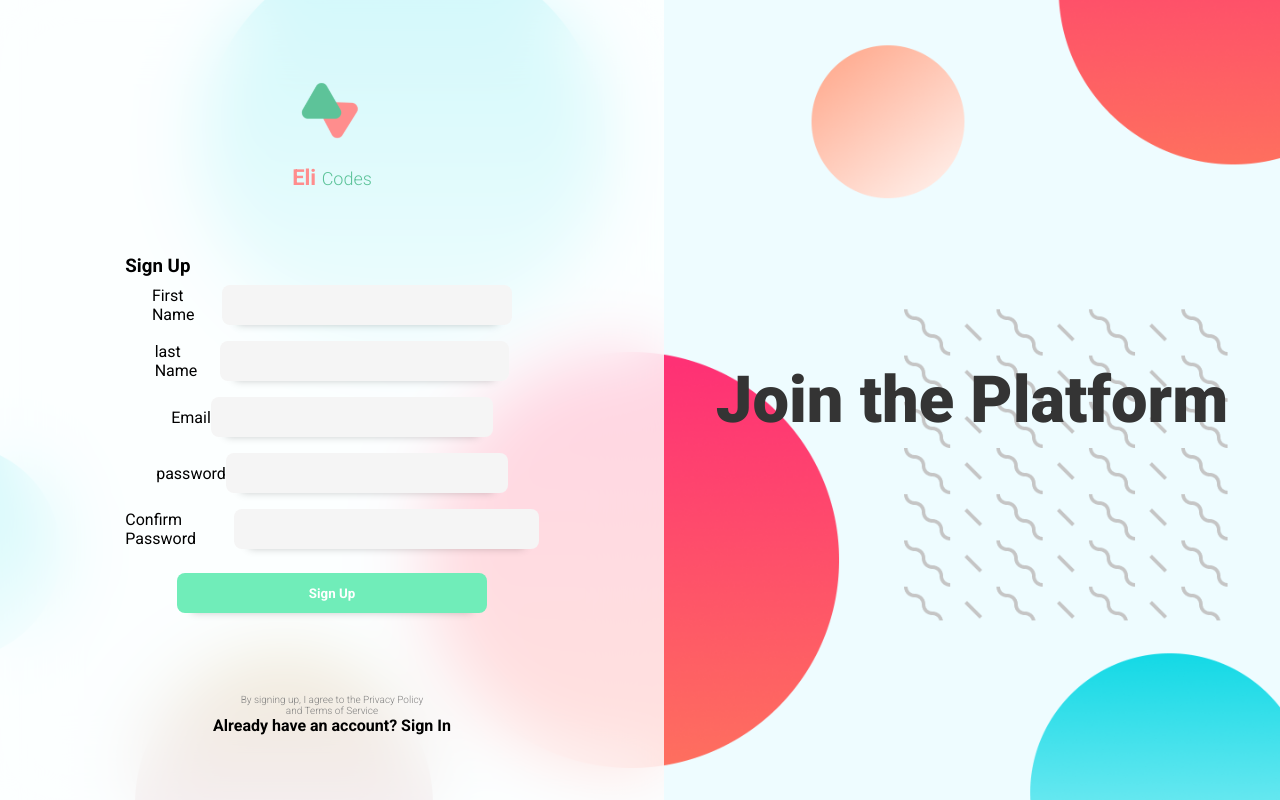
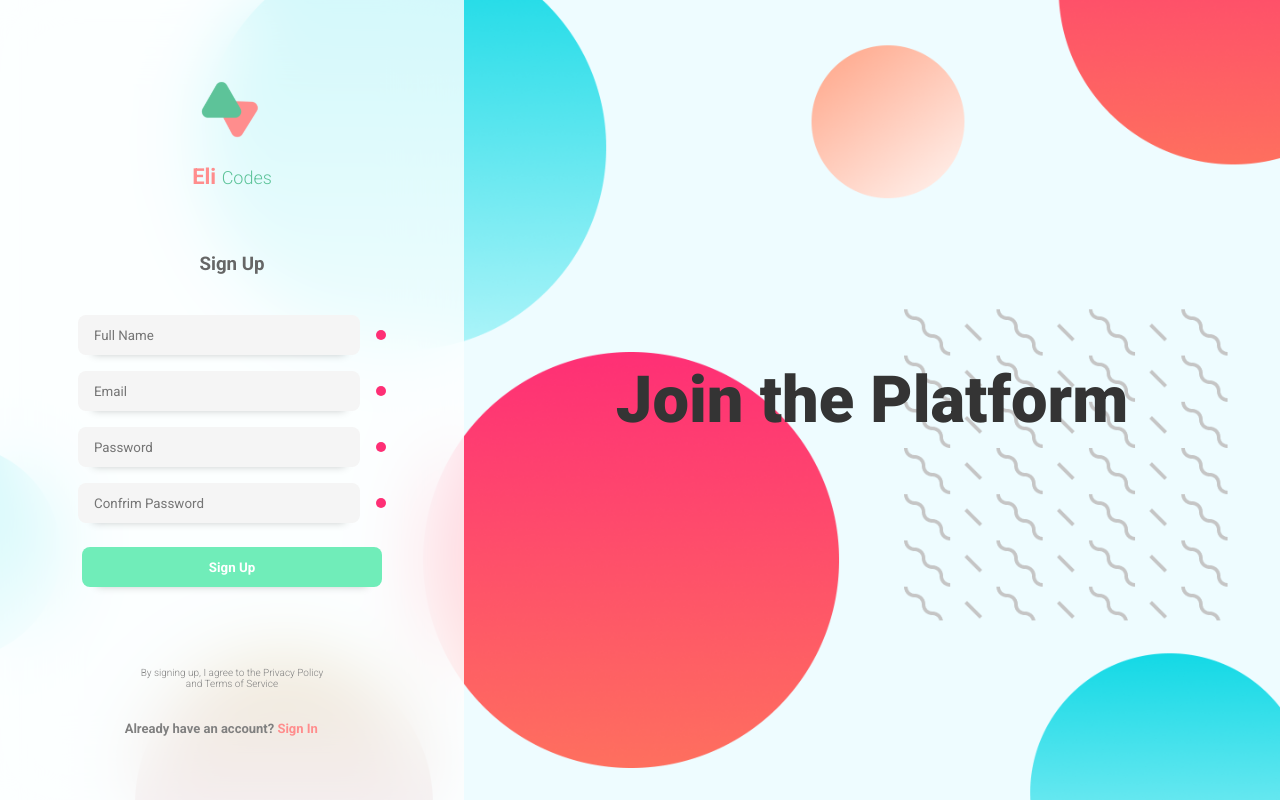
Before and after one commit to Sulayman6907/Social-Media-App, a React (Create React App) app: page / in a window 1280 px wide. Built offline with nearby package versions, Linux system fonts and the light colour scheme.

Commit message:
UI without form validation

```diff
--- a/src/Components/Input.jsx
+++ b/src/Components/Input.jsx
@@ -1,26 +1,19 @@
-
-
 import React from "react";
 import styled from "styled-components";
-import { ErrorMessage, useField } from 'formik';
 
-
-export const Input = ({ label,type, ...props }) => {
-  const [field, meta] = useField(props);
+const Input = ({ type, placeholder }) => {
   return (
     <Container>
-      <label htmlFor={field.name}>{label}</label>
       <StyledInput
-
-        {...field} {...props}
-        autoComplete="off"
+        placeholder={placeholder && placeholder}
+        type={type ? type : "text"}
+        required
+        autocomplete="off"
       />
-
-      <ErrorMessage component="div"  name={field.name} className="error" />
-
+      <Status />
     </Container>
-  )
-}
+  );
+};
 
 const StyledInput = styled.input`
   width: 80%;
--- a/src/Components/Sidebar.js
+++ b/src/Components/Sidebar.js
@@ -1,39 +1,11 @@
-import React from 'react'
-import styled from 'styled-components'
+import React from "react";
+import styled from "styled-components";
 import logo from '../assests/logo.svg'
-import Input from './Input'
-import { Formik, Form, Field } from 'formik';
-import * as Yup from 'yup';
-
-
-
-
+import Input from "./Input";
 
 const Sidebar = () => {
+  return (
 
-    const validate = Yup.object({
-        firstName: Yup.string()
-          .max(15, 'Must be 15 characters or less')
-          .required('Required'),
-        lastName: Yup.string()
-          .max(20, 'Must be 20 characters or less')
-          .required('Required'),
-        email: Yup.string()
-          .email('Email is invalid')
-          .required('Email is required'),
-        password: Yup.string()
-          .min(6, 'Password must be at least 6 charaters')
-          .required('Password is required'),
-        confirmPassword: Yup.string()
-          .oneOf([Yup.ref('password'), null], 'Password must match')
-          .required('Confirm password is required'),
-      })
-
-
-
-
-
-    return (
     <Container>
       <LogoWrapper>
         <img src={logo} alt="" />
@@ -41,45 +13,14 @@ const Sidebar = () => {
           Eli <span>Codes</span>
         </h3>
       </LogoWrapper>
-
-
-
-
-      <Formik
-      initialValues={{
-        firstName: '',
-        lastName: '',
-        email: '',
-        password: '',
-        confirmPassword: ''
-      }}
-      validationSchema={validate}
-      onSubmit={values => {
-        console.log(Formik.values)
-      }}
-    >
-
-{formik => (
-        <div>
+      <Form>
         <h3>Sign Up</h3>
-          <FormWrapper>
-          <Input label="First Name" name="firstName" type="text" />
-            <Input label="last Name" name="lastName" type="text" />
-            <Input label="Email" name="email" type="email" />
-            <Input label="password" name="password" type="password" />
-            <Input label="Confirm Password" name="confirmPassword" type="password" />
-            <button type="submit" >Sign Up</button>
-            </FormWrapper>
-        </div>
-      )}
-    </Formik>
-
-
-
-
-
-
-
+        <Input placeholder="Full Name" />
+        <Input type="email" placeholder="Email" />
+        <Input type="password" placeholder="Password" />
+        <Input type="password" placeholder="Confrim Password" />
+        <button onClick>Sign Up</button>
+      </Form>
       <div>
         <Terms>
           By signing up, I agree to the Privacy Policy <br /> and Terms of
@@ -90,8 +31,8 @@ const Sidebar = () => {
         </h4>
       </div>
     </Container>
-    )
-}
+  );
+};
 
 const Terms = styled.p`
   padding: 0 1rem;
@@ -101,7 +42,7 @@ const Terms = styled.p`
   font-weight: 300;
 `;
 
-const FormWrapper = styled.form`
+const Form = styled.form`
   width: 100%;
   display: flex;
   flex-direction: column;
@@ -145,15 +86,32 @@ const LogoWrapper = styled.div`
     font-size: 18px;
   }
 `;
+
 const Container = styled.div`
-min-width: 600px;
+  min-width: 400px;
   backdrop-filter: blur(35px);
   background-color: rgba(255, 255, 255, 0.8);
   height: 100%;
   display: flex;
-flex-direction: Column;
+  flex-direction: column;
   justify-content: space-evenly;
   align-items: center;
   padding: 0 2rem;
+  @media (max-width: 900px) {
+    width: 100vw;
+    position: absolute;
+    padding: 0;
+  }
+  h4 {
+    color: #808080;
+    font-weight: bold;
+    font-size: 13px;
+    margin-top: 2rem;
+    span {
+      color: #ff8d8d;
+      cursor: pointer;
+    }
+  }
 `;
-export default Sidebar
+
+export default Sidebar;
```
Lines whose indentation alone changed are shown as unchanged.
